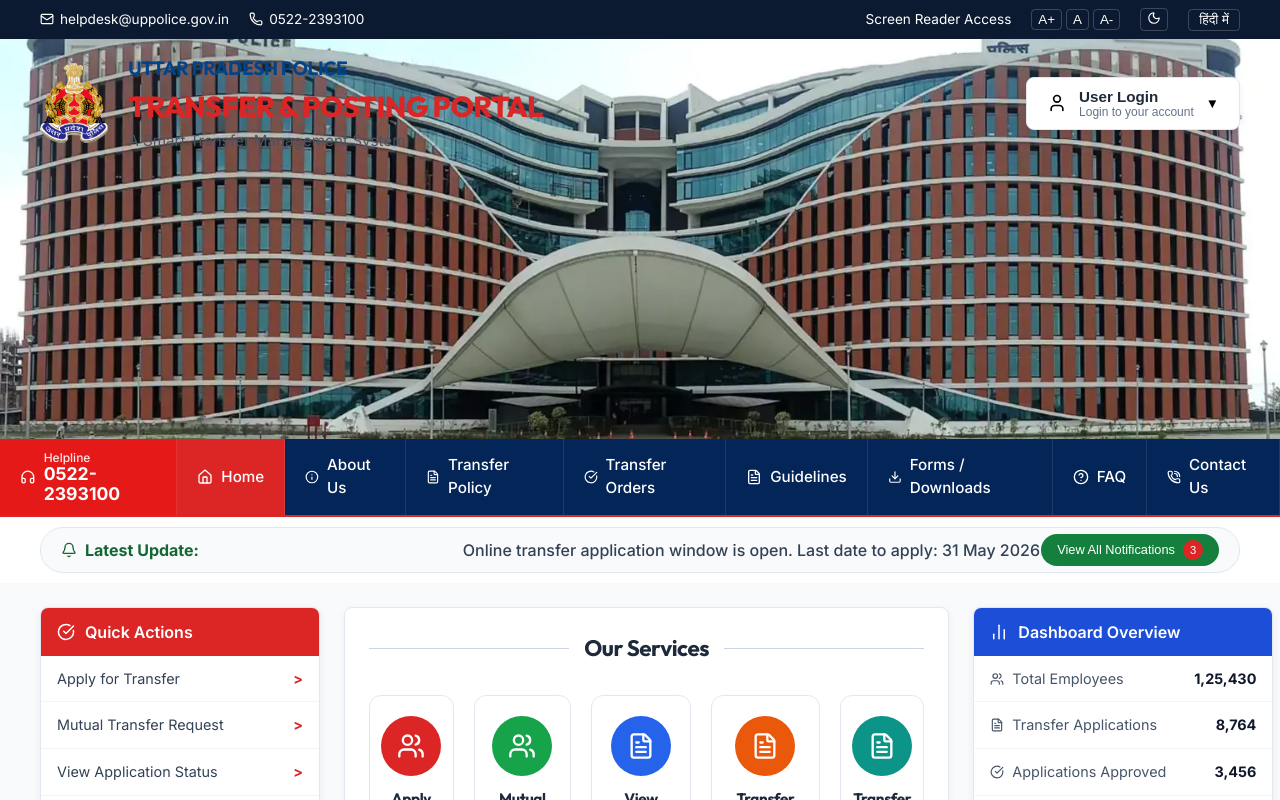
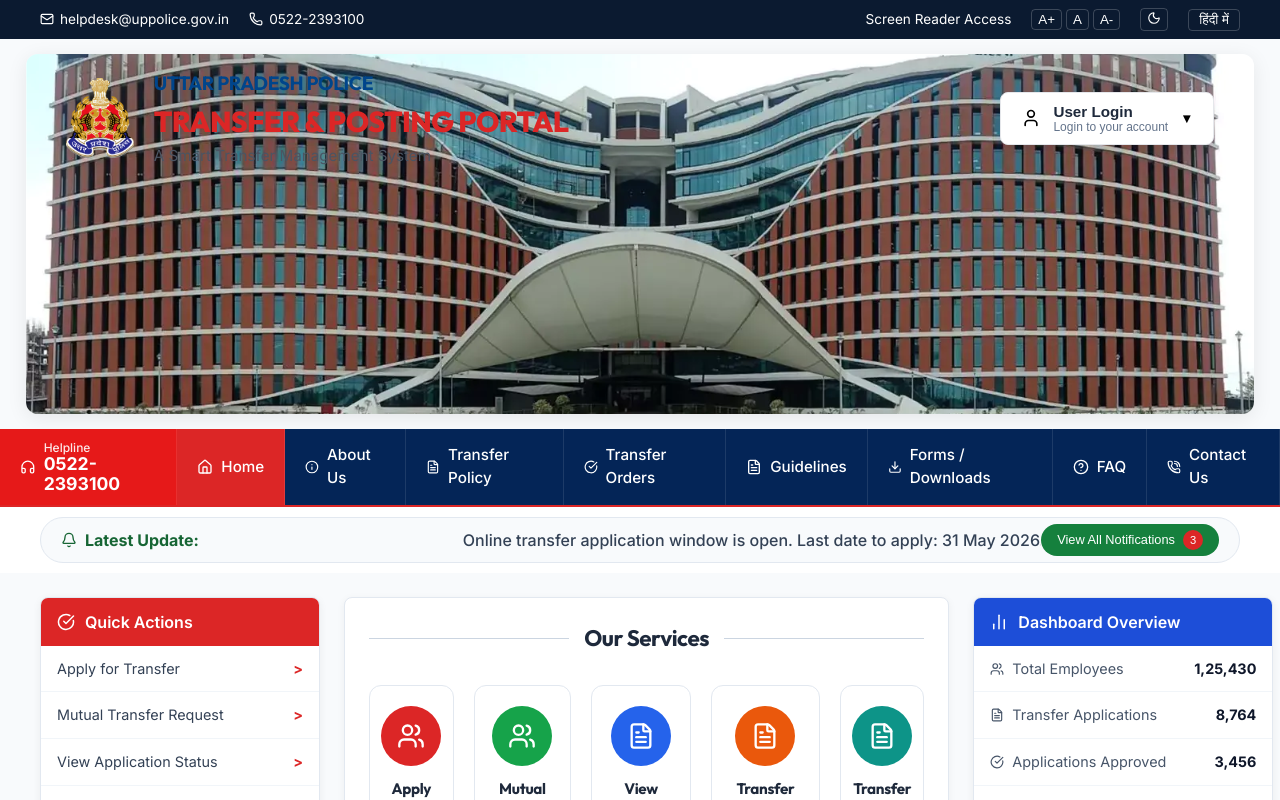
Before and after one commit to rahuldwivedidwivedi7-ai/UPPTS-PORATAL, a React (Vite) app in the folder frontend/: page / in a window 1280 px wide. Shown: the top 800 px of the page. Built offline with nearby package versions, Linux system fonts and the light colour scheme; no server answers.

Commit message:
style: Make hero banner boxed to reduce width and zoom out building image

```diff
--- a/frontend/src/components/LandingPage.css
+++ b/frontend/src/components/LandingPage.css
@@ -166,8 +166,12 @@
 
 /* Hero Section */
 .hero-section {
-  width: 100%;
-  height: 400px;
+  width: 96%;
+  max-width: 1600px;
+  margin: 15px auto;
+  border-radius: 12px;
+  box-shadow: 0 4px 20px rgba(0,0,0,0.08);
+  height: 360px;
   background-image: url('/assets/signature-building.jpg');
   background-size: cover;
   background-position: center;
@@ -175,6 +179,7 @@
   flex-direction: column;
   align-items: flex-start;
   padding: 0;
+  overflow: hidden;
 }
 
 /* Ticker */
```
